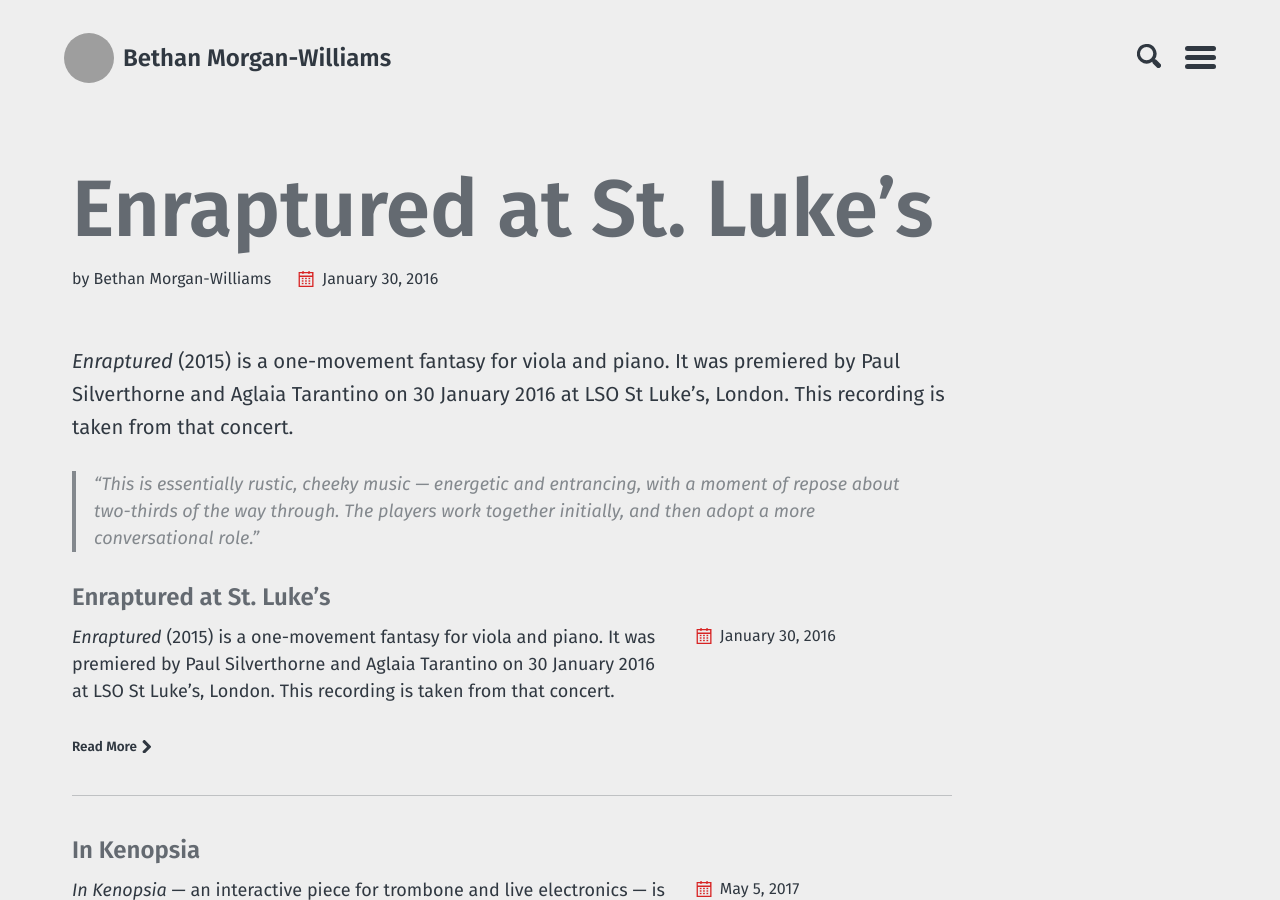
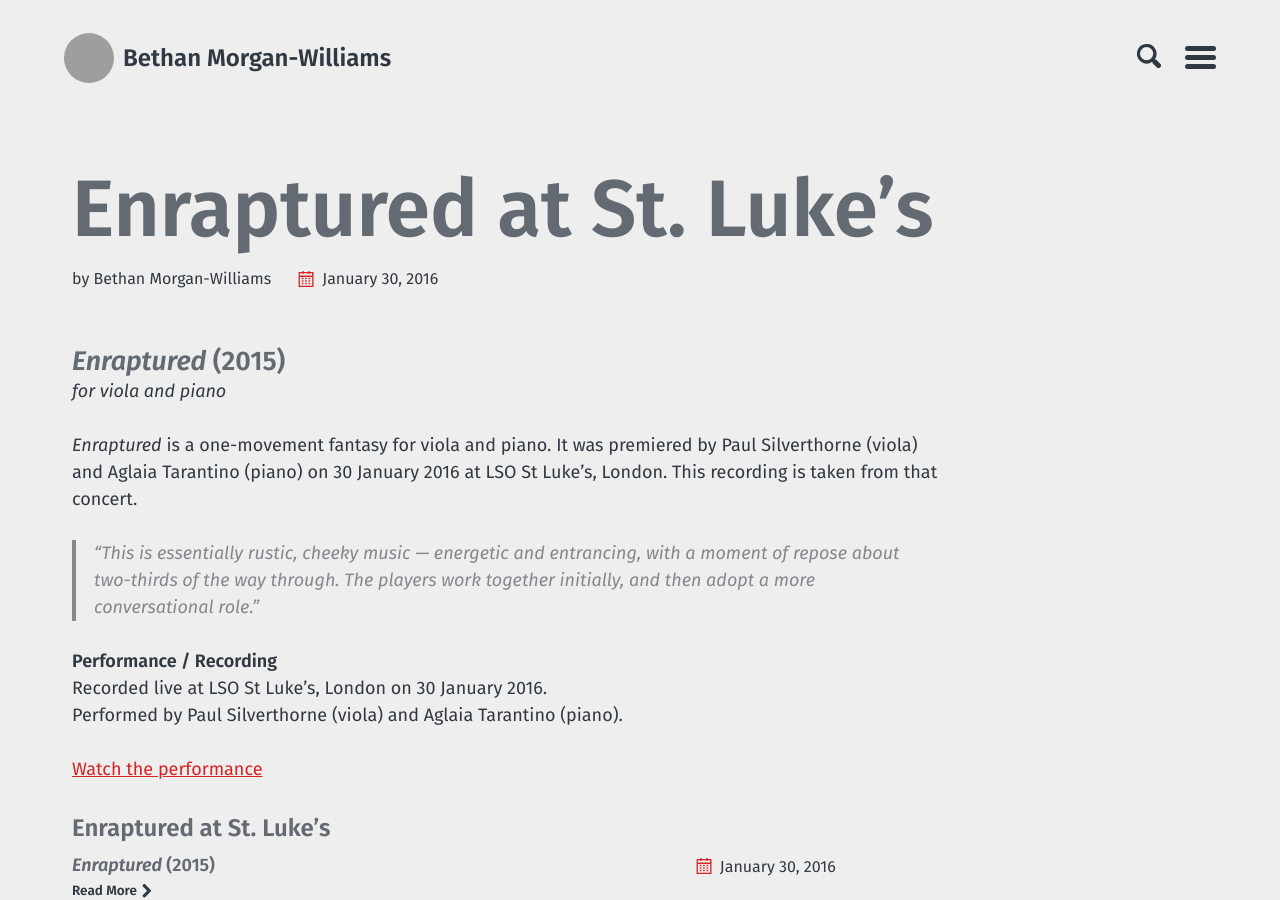
Before and after one commit to morganwilliamsb/website, a Jekyll site: the page built from _listen/enraptured.md, in a window 1280 px wide and 900 px high. Built offline with Jekyll 4.4.1, drawn with Linux system fonts in a browser that asks for light colours; grey boxes are pictures that could not be loaded.

Commit message:
Enhance *Enraptured* entry with performance details
Added details about the performance and recording of *Enraptured*.

```diff
--- a/_listen/enraptured.md
+++ b/_listen/enraptured.md
@@ -4,6 +4,16 @@ layout: collection
 date: 2016-01-30
 ---
 
-*Enraptured* (2015) is a one-movement fantasy for viola and piano. It was premiered by Paul Silverthorne and Aglaia Tarantino on 30 January 2016 at LSO St Luke’s, London. This recording is taken from that concert.
+### *Enraptured* (2015)
+
+*for viola and piano*
+
+*Enraptured* is a one-movement fantasy for viola and piano. It was premiered by Paul Silverthorne (viola) and Aglaia Tarantino (piano) on 30 January 2016 at LSO St Luke’s, London. This recording is taken from that concert.
 
 > “This is essentially rustic, cheeky music — energetic and entrancing, with a moment of repose about two-thirds of the way through. The players work together initially, and then adopt a more conversational role.”
+
+**Performance / Recording**
+Recorded live at LSO St Luke’s, London on 30 January 2016.
+Performed by Paul Silverthorne (viola) and Aglaia Tarantino (piano).
+
+[Watch the performance](https://www.youtube.com/watch?v=by_G3JjxRgk&list=PLMOqjS9ysnmK9PSS_aaMWyOxMP-Hi1iku&index=17)
```
